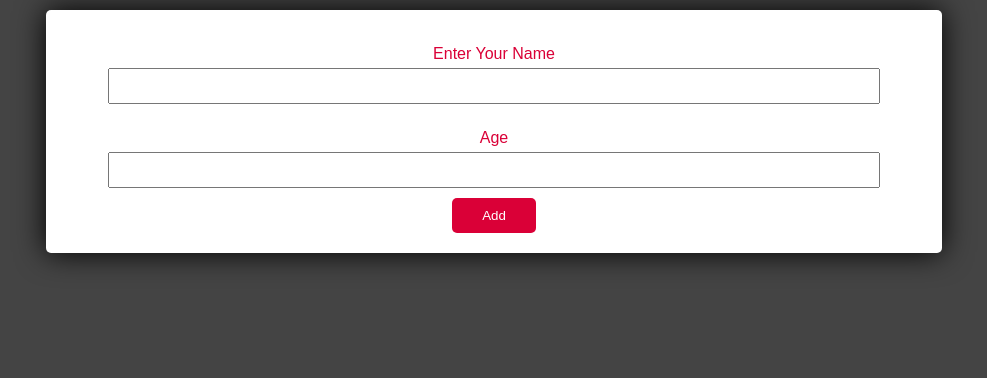
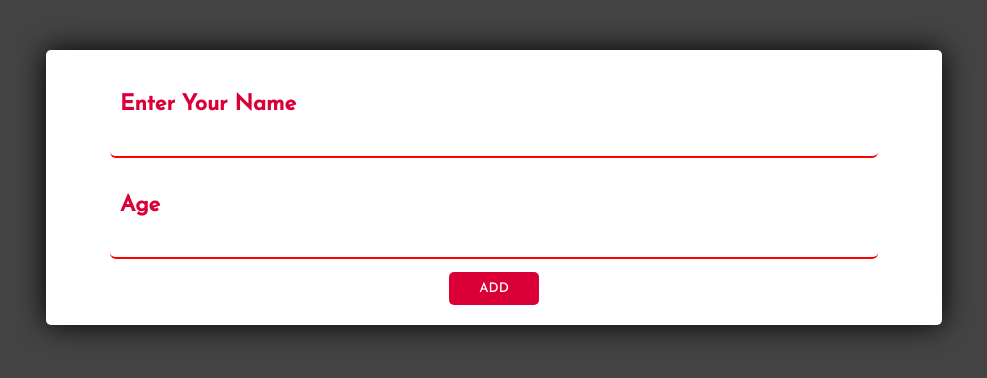
Before and after one commit to IshaanTyagi/User-Age-Validator, a React (Create React App) app: page / in a window 1280 px wide. Shown: the top 378 px of the page, without its empty margins (146-1133 px from the left). Built offline with nearby package versions, Linux system fonts and the light colour scheme.

Commit message:
Updated styles to make the site more interactive.
I have updated margins, padding, and fonts to make the site more interactive for the user.

```diff
--- a/src/components/AddNewUser/NewUser.module.css
+++ b/src/components/AddNewUser/NewUser.module.css
@@ -1,20 +1,34 @@
+@import url("https://fonts.googleapis.com/css2?family=Josefin+Sans:wght@500&family=Open+Sans:wght@500&display=swap");
 .form__content {
   width: 60vw;
-  margin: 0px auto;
+  margin: 3px auto;
   display: flex;
   justify-content: center;
   flex-direction: column;
-  align-items: center;
+  /* align-items: center; */
   padding: 10px 0px;
 }
 input {
   width: 100%;
   height: 2rem;
+  border-radius: 6px;
+  border: none;
+  padding: 10px 0px 10px 12px;
+  border-bottom: 2px solid red;
+  /* text-align: center; */
+  box-sizing: border-box;
+  font-size: 22px;
+  background: none;
+  font-family: "Josefin Sans", sans-serif;
+  resize: none;
+  outline: none;
 }
+
 label {
   color: #da0037;
-  margin: 5px;
+  margin: 10px;
 }
+
 form {
   display: flex;
   justify-content: center;
@@ -24,3 +38,26 @@ form {
   padding: 10px;
   width: 100%;
 }
+div {
+  margin: 50px 0px 0px 0px;
+  font-family: "Josefin Sans", sans-serif;
+  font-size: 22px;
+  font-weight: bolder;
+}
+
+button {
+  box-sizing: border-box;
+  text-align: left;
+  text-transform: uppercase;
+  text-align: left;
+  padding-left: 6px;
+  display: block;
+  font-family: "Josefin Sans", sans-serif;
+}
+button:hover {
+  text-decoration: underline;
+}
+
+span:hover {
+  text-decoration: underline;
+}
```
